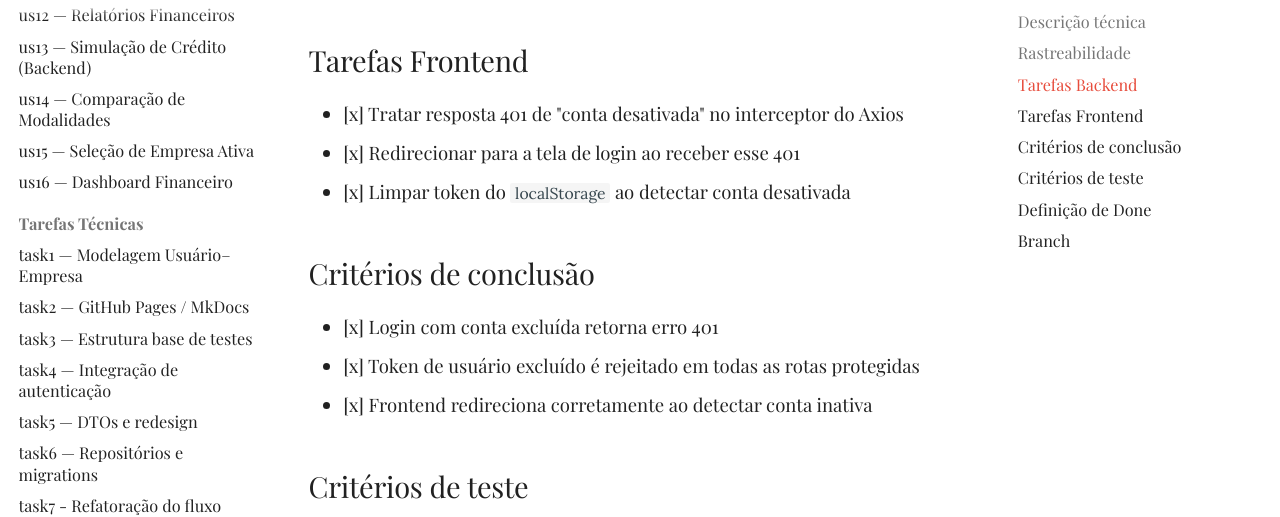
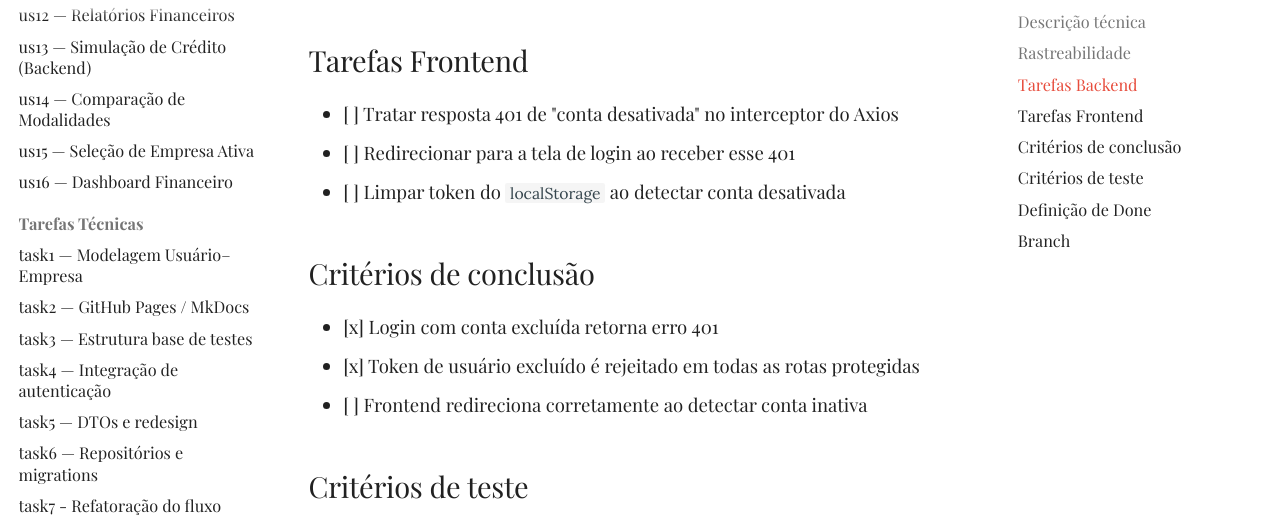
Before and after one commit to FGA0138-MDS-Ajax/2026.1-T01-Parnas, an MkDocs documentation site: the page built from docs/issues/fix4.md, in a window 1280 px wide and 900 px high, scrolled down 1196 px. Shown: the part 159-676 px from the top of the window. Built offline with MkDocs 1.6.1 and Material for MkDocs 9.7.7, drawn with Linux system fonts in a browser that asks for light colours; some web fonts are replaced; comment, search, counter and statistics services are not loaded.

```diff
--- a/docs/issues/fix4.md
+++ b/docs/issues/fix4.md
@@ -20,14 +20,14 @@
 - [x] Garantir que requisições com token de usuário excluído retornam 401
 
 ## Tarefas Frontend
-- [x] Tratar resposta 401 de "conta desativada" no interceptor do Axios
-- [x] Redirecionar para a tela de login ao receber esse 401
-- [x] Limpar token do `localStorage` ao detectar conta desativada
+- [ ] Tratar resposta 401 de "conta desativada" no interceptor do Axios
+- [ ] Redirecionar para a tela de login ao receber esse 401
+- [ ] Limpar token do `localStorage` ao detectar conta desativada
 
 ## Critérios de conclusão
 - [x] Login com conta excluída retorna erro 401
 - [x] Token de usuário excluído é rejeitado em todas as rotas protegidas
-- [x] Frontend redireciona corretamente ao detectar conta inativa
+- [ ] Frontend redireciona corretamente ao detectar conta inativa
 
 ## Critérios de teste
 - [x] Caso(s) de teste do Roteiro cobertos: TS-14
--- a/mkdocs.yml
+++ b/mkdocs.yml
@@ -151,11 +151,13 @@ nav:
     - Ata nº 8: atas-reuniao/ata-reuniao-8.md
     - Ata nº 9: atas-reuniao/ata-reuniao-9.md
     - Ata nº 10: atas-reuniao/ata-reuniao-10.md
+    - Ata nº 11: atas-reuniao/ata-reuniao-11.md
   - Presenças (gov.br):
     - presencas/index.md
     - Lista de Presença nº 1: presencas/lista-presenca-1.md
     - Lista de Presença nº 2: presencas/lista-presenca-2.md
     - Lista de Presença nº 3: presencas/lista-presenca-3.md
+    - Lista de Presença nº 4: presencas/lista-presenca-4.md
 
 markdown_extensions:
   - admonition
```
Also changed, not shown: docs/atas-reuniao/ata-reuniao-11.md (added, +52 -0 lines), docs/atas-reuniao/index.md (+1 -0 lines), docs/presencas/index.md (+1 -0 lines), docs/presencas/lista-presenca-4.md (added, +16 -0 lines), 2 other files.
